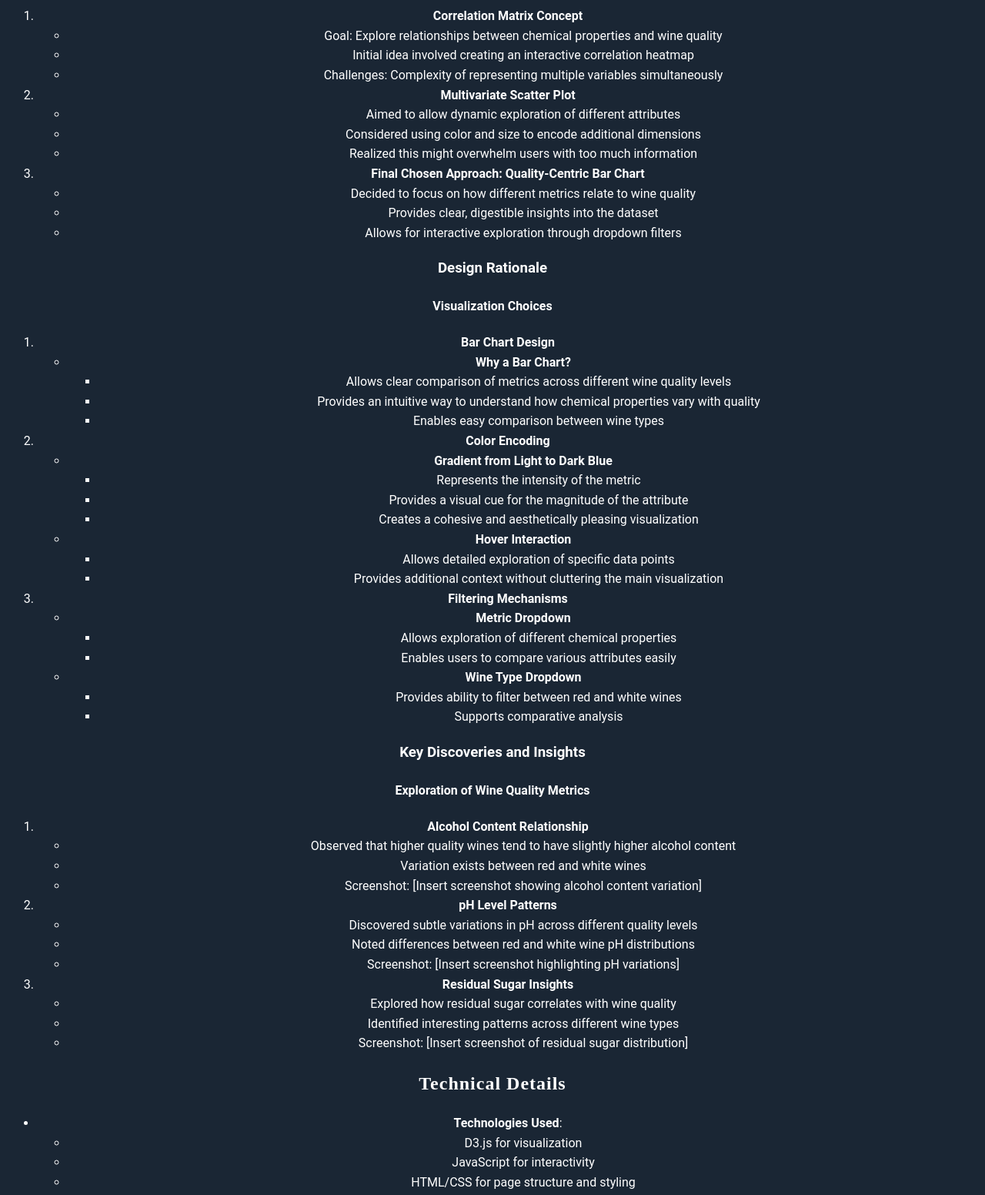
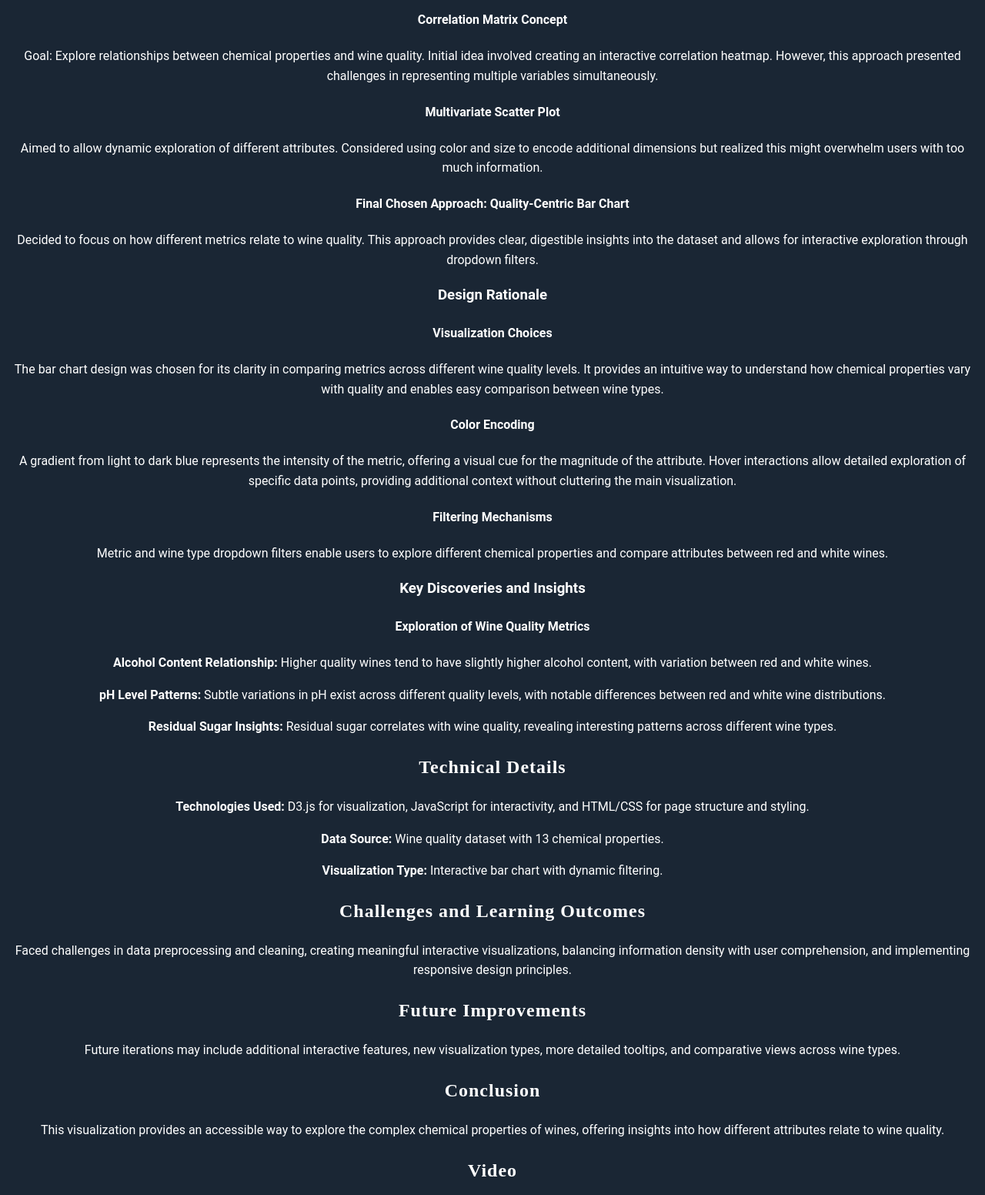
Before and after one commit to SaraYakubesan/wine-visualization, a plain HTML site: page docs/documentation.html in a window 1280 px wide. Shown: the part 260-1812 px from the top of the page at 77% size. Drawn offline with Linux system fonts and the light colour scheme.

Commit message:
Updated visualization

```diff
--- a/docs/documentation.html
+++ b/docs/documentation.html
@@ -14,144 +14,43 @@
     <h3>Initial Conceptualization</h3>
     <p>When approaching this wine dataset visualization, I went through several design iterations to effectively communicate the complex relationships within the data. My initial sketches explored multiple visualization approaches:</p>
 
-    <ol>
-        <li>
-            <strong>Correlation Matrix Concept</strong>
-            <ul>
-                <li>Goal: Explore relationships between chemical properties and wine quality</li>
-                <li>Initial idea involved creating an interactive correlation heatmap</li>
-                <li>Challenges: Complexity of representing multiple variables simultaneously</li>
-            </ul>
-        </li>
-        <li>
-            <strong>Multivariate Scatter Plot</strong>
-            <ul>
-                <li>Aimed to allow dynamic exploration of different attributes</li>
-                <li>Considered using color and size to encode additional dimensions</li>
-                <li>Realized this might overwhelm users with too much information</li>
-            </ul>
-        </li>
-        <li>
-            <strong>Final Chosen Approach: Quality-Centric Bar Chart</strong>
-            <ul>
-                <li>Decided to focus on how different metrics relate to wine quality</li>
-                <li>Provides clear, digestible insights into the dataset</li>
-                <li>Allows for interactive exploration through dropdown filters</li>
-            </ul>
-        </li>
-    </ol>
+    <h4>Correlation Matrix Concept</h4>
+    <p>Goal: Explore relationships between chemical properties and wine quality. Initial idea involved creating an interactive correlation heatmap. However, this approach presented challenges in representing multiple variables simultaneously.</p>
+
+    <h4>Multivariate Scatter Plot</h4>
+    <p>Aimed to allow dynamic exploration of different attributes. Considered using color and size to encode additional dimensions but realized this might overwhelm users with too much information.</p>
+
+    <h4>Final Chosen Approach: Quality-Centric Bar Chart</h4>
+    <p>Decided to focus on how different metrics relate to wine quality. This approach provides clear, digestible insights into the dataset and allows for interactive exploration through dropdown filters.</p>
 
     <h3>Design Rationale</h3>
 
     <h4>Visualization Choices</h4>
-    <ol>
-        <li>
-            <strong>Bar Chart Design</strong>
-            <ul>
-                <li><strong>Why a Bar Chart?</strong>
-                    <ul>
-                        <li>Allows clear comparison of metrics across different wine quality levels</li>
-                        <li>Provides an intuitive way to understand how chemical properties vary with quality</li>
-                        <li>Enables easy comparison between wine types</li>
-                    </ul>
-                </li>
-            </ul>
-        </li>
-        <li>
-            <strong>Color Encoding</strong>
-            <ul>
-                <li><strong>Gradient from Light to Dark Blue</strong>
-                    <ul>
-                        <li>Represents the intensity of the metric</li>
-                        <li>Provides a visual cue for the magnitude of the attribute</li>
-                        <li>Creates a cohesive and aesthetically pleasing visualization</li>
-                    </ul>
-                </li>
-                <li><strong>Hover Interaction</strong>
-                    <ul>
-                        <li>Allows detailed exploration of specific data points</li>
-                        <li>Provides additional context without cluttering the main visualization</li>
-                    </ul>
-                </li>
-            </ul>
-        </li>
-        <li>
-            <strong>Filtering Mechanisms</strong>
-            <ul>
-                <li><strong>Metric Dropdown</strong>
-                    <ul>
-                        <li>Allows exploration of different chemical properties</li>
-                        <li>Enables users to compare various attributes easily</li>
-                    </ul>
-                </li>
-                <li><strong>Wine Type Dropdown</strong>
-                    <ul>
-                        <li>Provides ability to filter between red and white wines</li>
-                        <li>Supports comparative analysis</li>
-                    </ul>
-                </li>
-            </ul>
-        </li>
-    </ol>
+    <p>The bar chart design was chosen for its clarity in comparing metrics across different wine quality levels. It provides an intuitive way to understand how chemical properties vary with quality and enables easy comparison between wine types.</p>
+
+    <h4>Color Encoding</h4>
+    <p>A gradient from light to dark blue represents the intensity of the metric, offering a visual cue for the magnitude of the attribute. Hover interactions allow detailed exploration of specific data points, providing additional context without cluttering the main visualization.</p>
+
+    <h4>Filtering Mechanisms</h4>
+    <p>Metric and wine type dropdown filters enable users to explore different chemical properties and compare attributes between red and white wines.</p>
 
     <h3>Key Discoveries and Insights</h3>
 
     <h4>Exploration of Wine Quality Metrics</h4>
-    <ol>
-        <li>
-            <strong>Alcohol Content Relationship</strong>
-            <ul>
-                <li>Observed that higher quality wines tend to have slightly higher alcohol content</li>
-                <li>Variation exists between red and white wines</li>
-                <li>Screenshot: [Insert screenshot showing alcohol content variation]</li>
-            </ul>
-        </li>
-        <li>
-            <strong>pH Level Patterns</strong>
-            <ul>
-                <li>Discovered subtle variations in pH across different quality levels</li>
-                <li>Noted differences between red and white wine pH distributions</li>
-                <li>Screenshot: [Insert screenshot highlighting pH variations]</li>
-            </ul>
-        </li>
-        <li>
-            <strong>Residual Sugar Insights</strong>
-            <ul>
-                <li>Explored how residual sugar correlates with wine quality</li>
-                <li>Identified interesting patterns across different wine types</li>
-                <li>Screenshot: [Insert screenshot of residual sugar distribution]</li>
-            </ul>
-        </li>
-    </ol>
+    <p><strong>Alcohol Content Relationship:</strong> Higher quality wines tend to have slightly higher alcohol content, with variation between red and white wines.</p>
+    <p><strong>pH Level Patterns:</strong> Subtle variations in pH exist across different quality levels, with notable differences between red and white wine distributions.</p>
+    <p><strong>Residual Sugar Insights:</strong> Residual sugar correlates with wine quality, revealing interesting patterns across different wine types.</p>
 
     <h2>Technical Details</h2>
-    <ul>
-        <li><strong>Technologies Used</strong>:
-            <ul>
-                <li>D3.js for visualization</li>
-                <li>JavaScript for interactivity</li>
-                <li>HTML/CSS for page structure and styling</li>
-            </ul>
-        </li>
-        <li><strong>Data Source</strong>: Wine quality dataset with 13 chemical properties</li>
-        <li><strong>Visualization Type</strong>: Interactive bar chart with dynamic filtering</li>
-    </ul>
+    <p><strong>Technologies Used:</strong> D3.js for visualization, JavaScript for interactivity, and HTML/CSS for page structure and styling.</p>
+    <p><strong>Data Source:</strong> Wine quality dataset with 13 chemical properties.</p>
+    <p><strong>Visualization Type:</strong> Interactive bar chart with dynamic filtering.</p>
 
     <h2>Challenges and Learning Outcomes</h2>
-    <ul>
-        <li>Data preprocessing and cleaning</li>
-        <li>Creating meaningful, interactive visualizations</li>
-        <li>Balancing information density with user comprehension</li>
-        <li>Implementing responsive design principles</li>
-    </ul>
+    <p>Faced challenges in data preprocessing and cleaning, creating meaningful interactive visualizations, balancing information density with user comprehension, and implementing responsive design principles.</p>
 
     <h2>Future Improvements</h2>
-    <ul>
-        <li>Add more interactive features</li>
-        <li>Implement additional visualization types</li>
-        <li>Create more detailed tooltips</li>
-        <li>Develop comparative views across wine types</li>
-    </ul>
+    <p>Future iterations may include additional interactive features, new visualization types, more detailed tooltips, and comparative views across wine types.</p>
 
     <h2>Conclusion</h2>
     <p>This visualization provides an accessible way to explore the complex chemical properties of wines, offering insights into how different attributes relate to wine quality.</p>
--- a/style.css
+++ b/style.css
@@ -131,7 +131,7 @@ h1, h2 {
     align-items: center;
 
 #FilterOptions label {
-    font-size: 16px;
+    font-size: 1px;
     color: #ffffff; /* Change label text to white */
 }
 
@@ -156,17 +156,21 @@ h1, h2 {
 }
 
 ul, ol {
-    text-align: center; /* Center the text block */
-    list-style-position: outside; /* Ensure bullets/numbers are outside the text block */
+    display: flex; /* Use flexbox for alignment */
+    flex-direction: column; /* Stack items vertically */
+    align-items: center; /* Center items horizontally */
+    justify-content: center; /* Center items vertically */
     margin: 0 auto; /* Center the list container */
     padding: 0; /* Remove default padding */
+    list-style-position: outside; /* Keep bullets outside the text block */
 }
 
 ul li, ol li {
-    text-align: center; /* Center-aligns the text for each item */
-    margin: 0; /* Reset margins for consistency */
-    padding: 0; /* Reset padding for consistency */
-    list-style: initial; /* Ensure default list styles (bullets/numbers) appear */
+    display: flex; /* Make each list item a flex container */
+    align-items: center; /* Center items vertically */
+    text-align: center; /* Center-align the text */
+    margin: 5px 0; /* Add spacing between items */
+    width: fit-content; /* Ensure the list items don’t stretch unnecessarily */
 }
 
 /* Maintain center alignment for headings */
```
